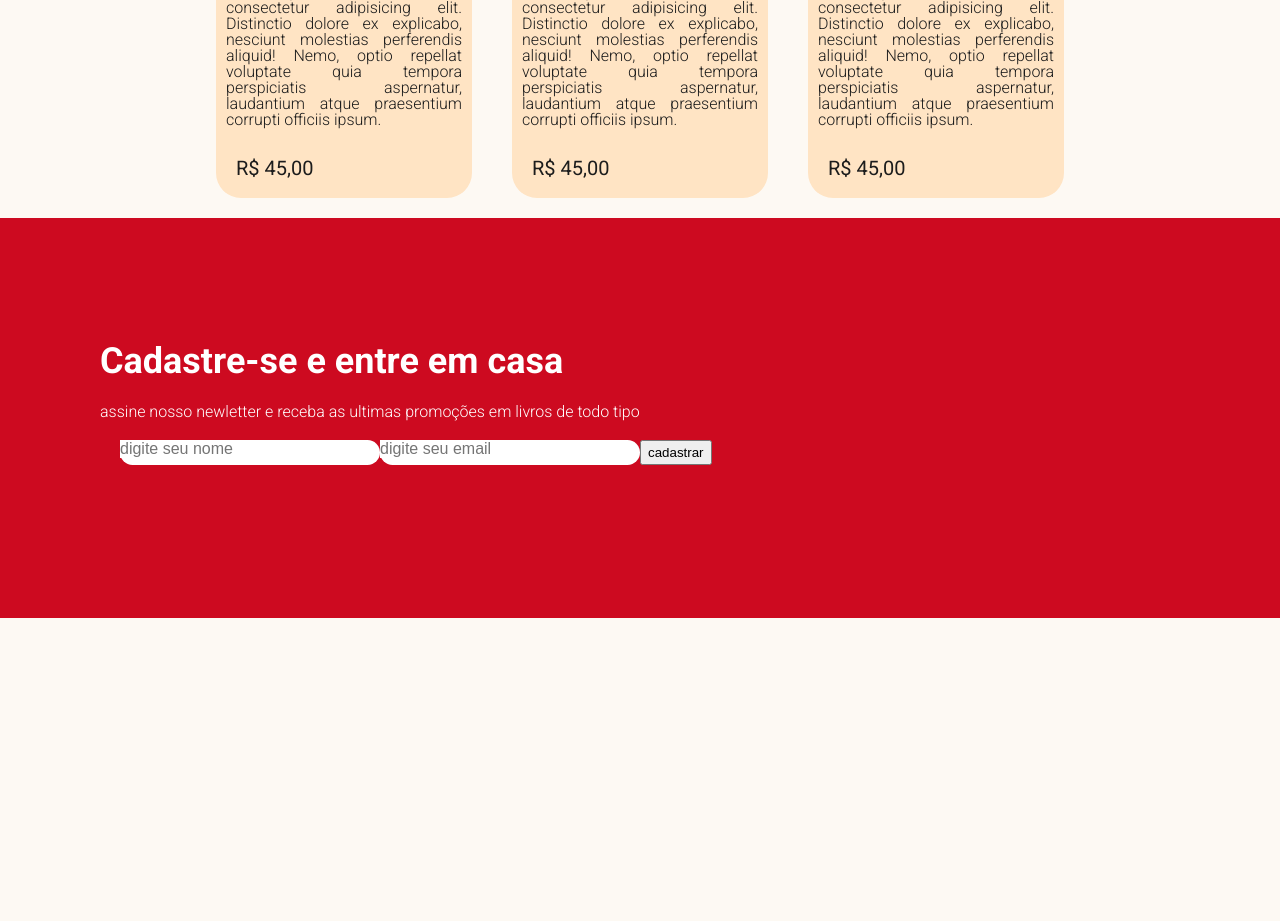
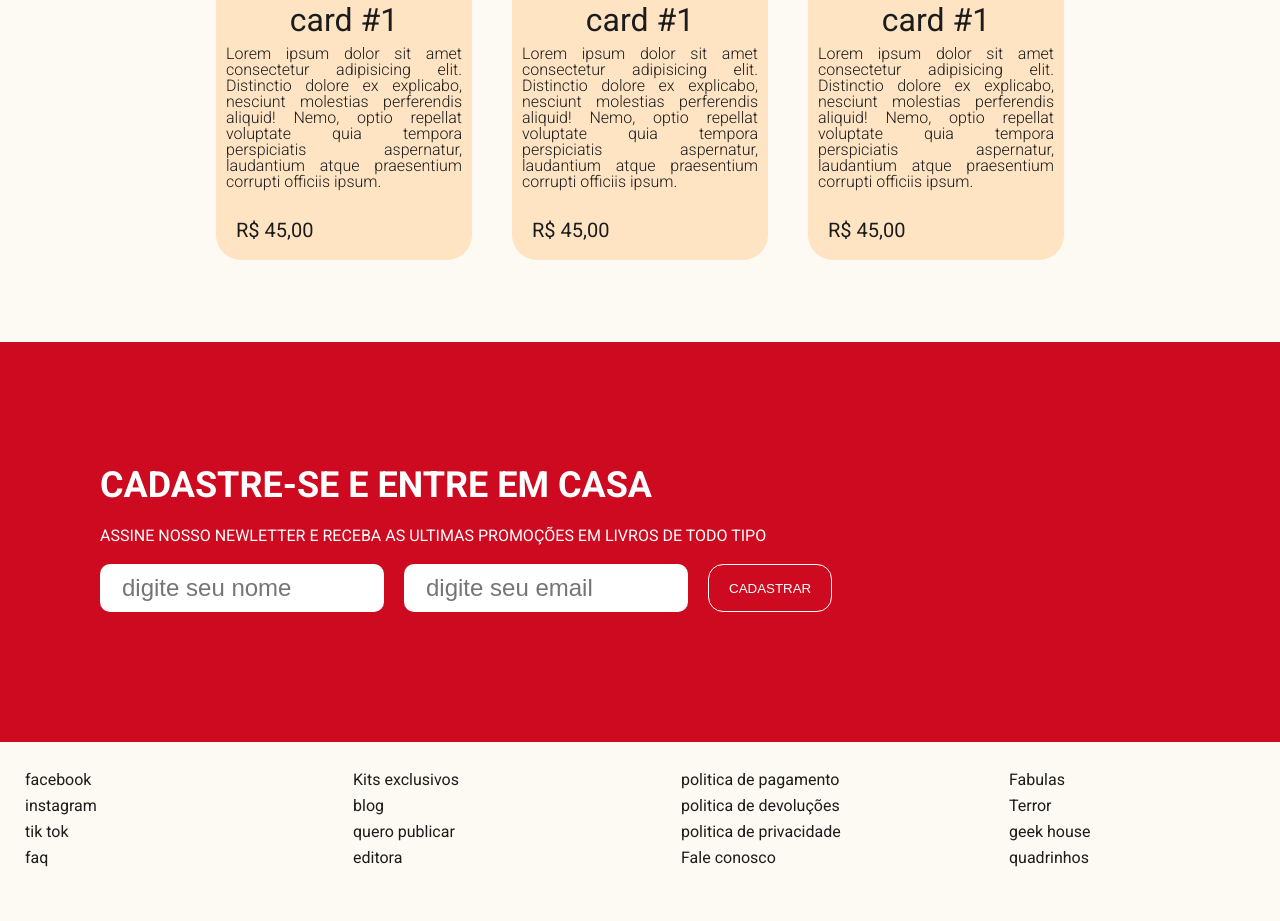
Before and after one commit to MateusSilver/Loja_livros, a plain HTML site: page index.html in a window 1280 px wide. Shown: the part 2094-3015 px from the top of the page. Before the commit the page ends 2712 px from the top, so only its background shows below. Drawn offline with Linux system fonts and the light colour scheme.

Commit message:
add footer & cadastro melhorado

```diff
--- a/assets/styles/cadastro.css
+++ b/assets/styles/cadastro.css
@@ -14,29 +14,53 @@
 
 .cadastro h1 {
     padding: 25px 0;
+    text-transform: uppercase;
+}
+
+.cadastro p {
+    text-transform: uppercase;
+    font-weight: 500;
 }
 
 .inputs {
     display: flex;
     width: 50%;
-    height: 25px;
-    margin: 20px;
+
+    margin: 20px 0;
 }
 
-.input-box {
-    background-color: white;
-    border-radius: 50px;
-    align-items: center;
-    justify-content: center;
+.text_input {
+    font-size: 24px;
+    border: none;
+    border-radius: 10px;
+    outline: none;
+    height: 48px;
+    padding: 0 22px;
+    margin: 0 20px 0 0;
+    width: 240px;
+    color: #1c1c1c;
 }
 
-.input-box input{
-    font-size: 16px;
+.button {
+    border: solid white 1.5px;
+    border-radius: 15px;
+    background-color: #cd0a20;
+    color: white;
+
+    padding: 8px 20px;
+    text-transform: uppercase;
+    transition: all .3s;
+    cursor: pointer;
+
+}
+
+.button:hover {
+    color: #cd0a20;
+    background-color: white;
     border: none;
-    background: white;
-    outline: none;
-    padding: 0;
-    margin: 0 20px 0 0;
+    transform: translate(0, -5%);
+}
 
-    width: 240px;
+.button:active {
+    transform: translate(0,5%);
 }
--- /dev/null
+++ b/assets/styles/footer.css
@@ -0,0 +1,21 @@
+footer {
+    display: flex;
+    flex-direction: row;
+    flex-wrap: wrap;
+    justify-content: space-between;
+
+    padding: 25px 25px 50px 25px;
+}
+
+.footer_column {
+    width: 20%;
+}
+
+.footer_column ul li {
+    padding: 5px 0;
+    cursor: pointer;
+}
+
+.footer_column ul li:hover {
+    color: #cd0a20;
+}
--- a/assets/styles/header.css
+++ b/assets/styles/header.css
@@ -31,5 +31,6 @@ nav ul li {
 
 nav ul li:hover {
     color: red;
-
+    transform: translate(0,-5%);
+    font-weight: 700;
 }
--- a/assets/styles/produtos.css
+++ b/assets/styles/produtos.css
@@ -1,6 +1,7 @@
+
 .produtos-contend {
     align-items: center;
-
+    margin: 62px auto;
 }
 
 .produtos-contend h1 {
--- a/index.html
+++ b/index.html
@@ -15,6 +15,7 @@
 	<link rel="stylesheet" href="./assets/styles/contend.css">
 	<link rel="stylesheet" href="./assets/styles/produtos.css">
 	<link rel="stylesheet" href="assets/styles/cadastro.css">
+	<link rel="stylesheet" href="assets/styles/footer.css">
 
 </head>
 <body>
@@ -106,17 +107,58 @@
 					<h1>Cadastre-se e entre em casa</h1>
 					<p>assine nosso newletter e receba as ultimas promoções em livros de todo tipo</p>
 					<div class="inputs">
-						<div class="input-box">
-							<input type="text" placeholder="digite seu nome">
-						</div>
-						<div class="input-box">
-							<input type="text" placeholder="digite seu email">
-						</div>
-						<button>cadastrar</button>
+						<input
+						class="text_input"
+						type="text"
+						placeholder="digite seu nome"
+						>
+						<input
+						class="text_input"
+						type="text"
+						placeholder="digite seu email"
+						>
+						<input
+						class="button"
+						type="button"
+						value="Cadastrar">
 					</div>
 				</div>
 			</div>
 		</div>
+		<footer>
+			<div class="footer_column">
+				<ul>
+					<li>facebook</li>
+					<li>instagram</li>
+					<li>tik tok</li>
+					<li>faq</li>
+				</ul>
+			</div>
+			<div class="footer_column">
+				<ul>
+					<li>Kits exclusivos</li>
+					<li>blog</li>
+					<li>quero publicar</li>
+					<li>editora</li>
+				</ul>
+			</div>
+			<div class="footer_column">
+				<ul>
+					<li>politica de pagamento</li>
+					<li>politica de devoluções</li>
+					<li>politica de privacidade</li>
+					<li>Fale conosco</li>
+				</ul>
+			</div>
+			<div class="footer_column">
+				<ul>
+					<li>Fabulas</li>
+					<li>Terror</li>
+					<li>geek house</li>
+					<li>quadrinhos</li>
+				</ul>
+			</div>
+		</footer>
 	</div>
 </div>
 </body>
```
